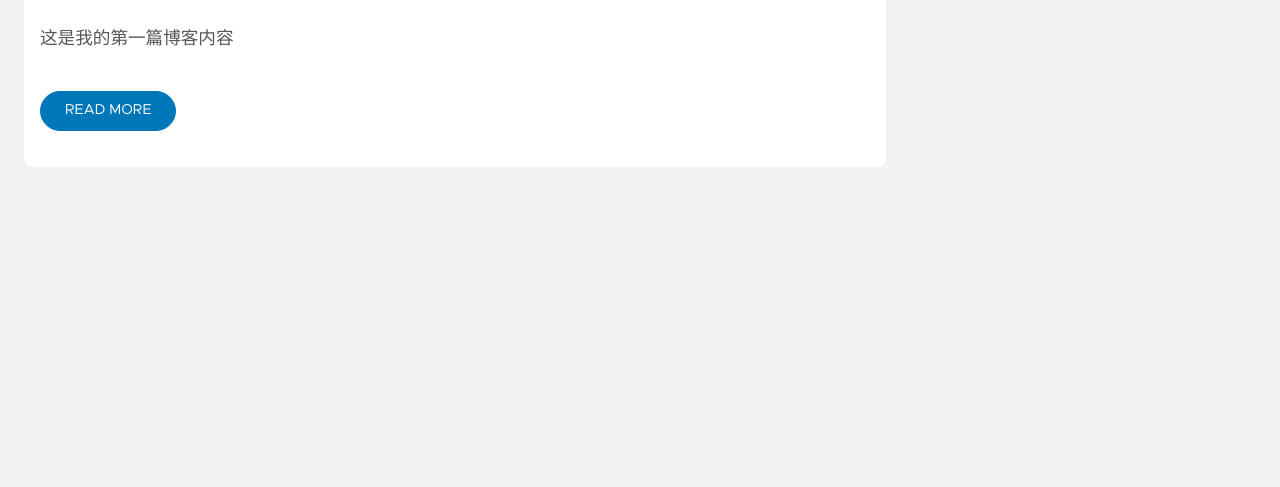
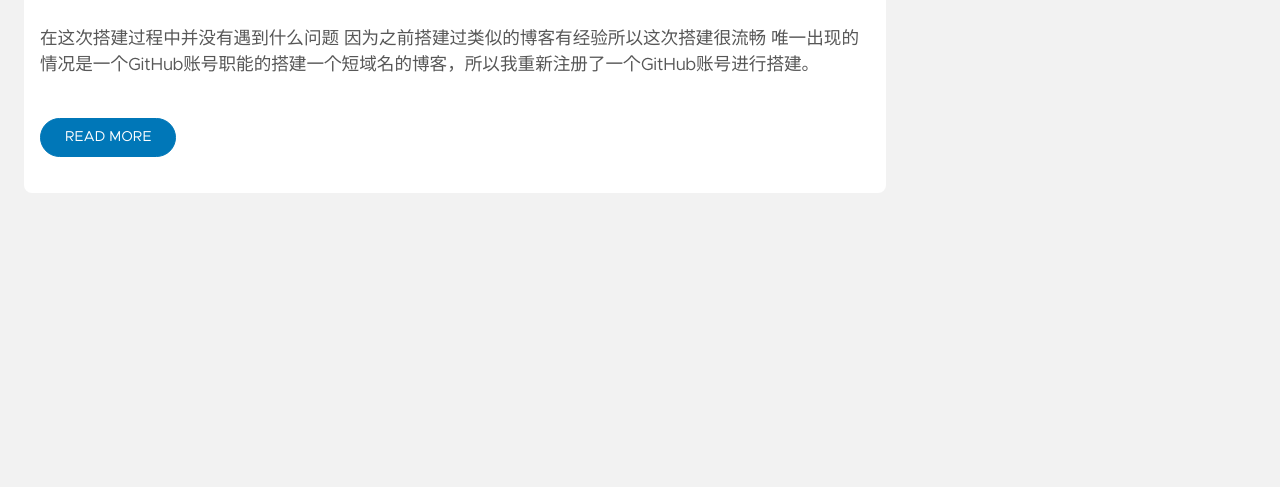
Before and after one commit to 1shiyan/1shiyan.github.io, a plain HTML site: page posts/index.html in a window 1280 px wide. Shown: the part 226-713 px from the top of the page. Drawn offline with Linux system fonts and the light colour scheme; files whose address does not match are found by name.

Commit message:
Update index.html

```diff
--- a/posts/index.html
+++ b/posts/index.html
@@ -151,7 +151,10 @@
       <div class="excerpt_footer">
         <div class="pale">
 
-            <p>这是我的第一篇博客内容</p>
+            <p>在这次搭建过程中并没有遇到什么问题
+  因为之前搭建过类似的博客有经验所以这次搭建很流畅
+  唯一出现的情况是一个GitHub账号职能的搭建一个短域名的博客，所以我重新注册了一个GitHub账号进行搭建。
+</p>
 
           <br>
           <a href="/posts/myfirstarticle/" title="Read More" class="excerpt_more button">Read More</a>
```
